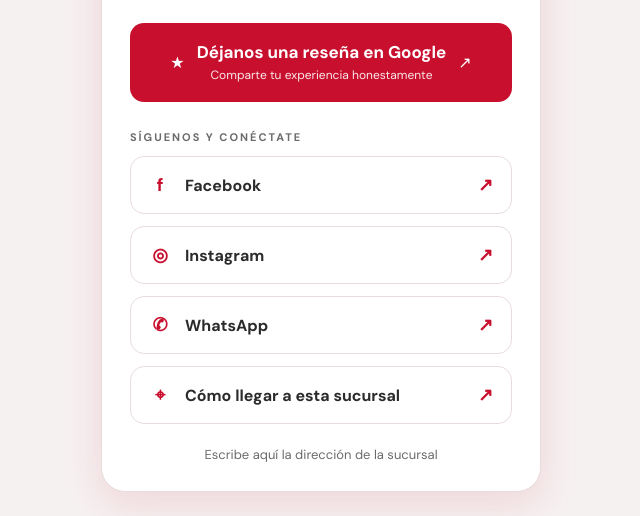
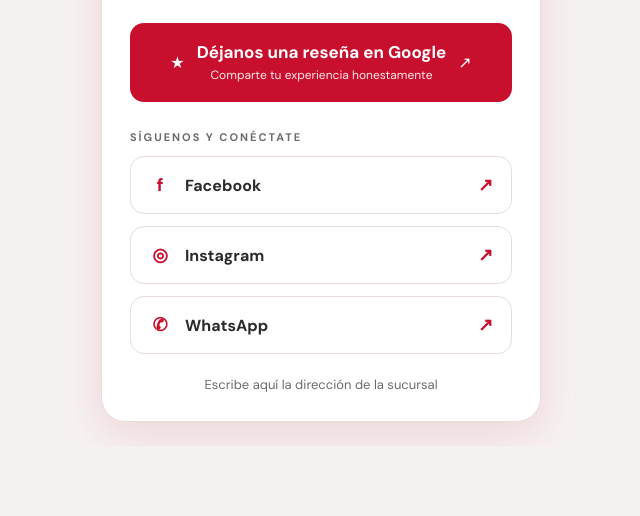
Before and after one commit to JoshoNun/Nu-ezZapateriaNFC, a plain HTML site: page index.html in a window 1280 px wide. Shown: the part 389-905 px from the top of the page, without its empty margins (319-959 px from the left). After the commit the page ends 835 px from the top, so only its background shows below. Drawn offline with nearby package versions, Linux system fonts and the light colour scheme.

Commit message:
Update index.html

```diff
--- a/index.html
+++ b/index.html
@@ -150,9 +150,6 @@
       <a class="link" target="_blank" rel="noopener" href="https://wa.me/522481648946">
         <span class="icono">✆</span><span class="nombre">WhatsApp</span><span class="flecha">↗</span>
       </a>
-      <a class="link" target="_blank" rel="noopener" href="https://maps.app.goo.gl/xrLWbcBr8tt8b2QCA">
-        <span class="icono">⌖</span><span class="nombre">Cómo llegar a esta sucursal</span><span class="flecha">↗</span>
-      </a>
     </nav>
 
     <p class="direccion">Escribe aquí la dirección de la sucursal</p>
```
